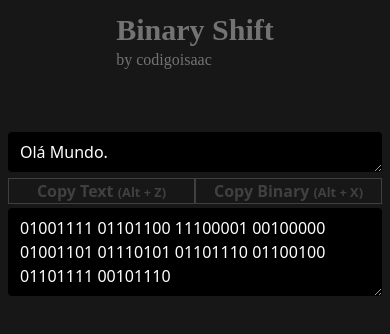
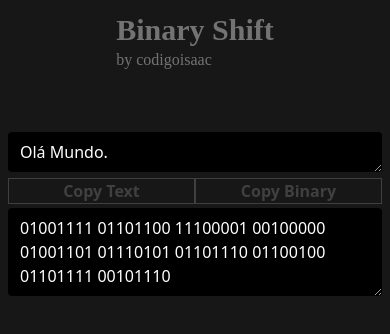
Before and after one commit to codigoisaac/binary-shift, a React (Create React App) app: page / in a window 390 px wide. Shown: the top 334 px of the page. Built offline with nearby package versions, Linux system fonts and the light colour scheme.

Commit message:
hide keyboard shortcut text for small screens

```diff
--- a/src/components/Button.js
+++ b/src/components/Button.js
@@ -6,7 +6,7 @@ export const Button = ({ text, keys, click }) => {
       className={`text-neutral-700 font-bold border border-neutral-700 p-0 w-full hover:bg-neutral-300`}
       onClick={click}
     >
-      {text} <small className="font-semibold">({keys})</small>
+      {text} <small className="font-semibold hidden sm:inline">({keys})</small>
     </button>
   );
 };
```
